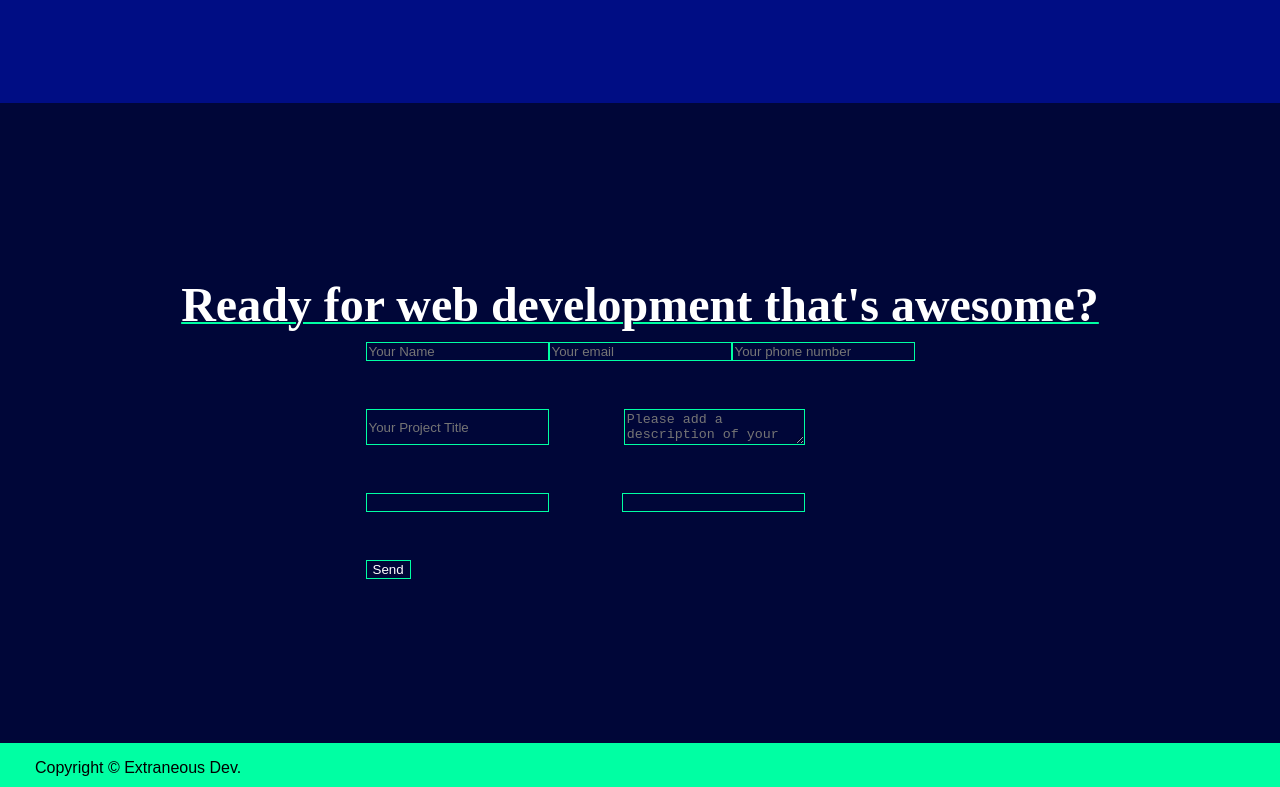
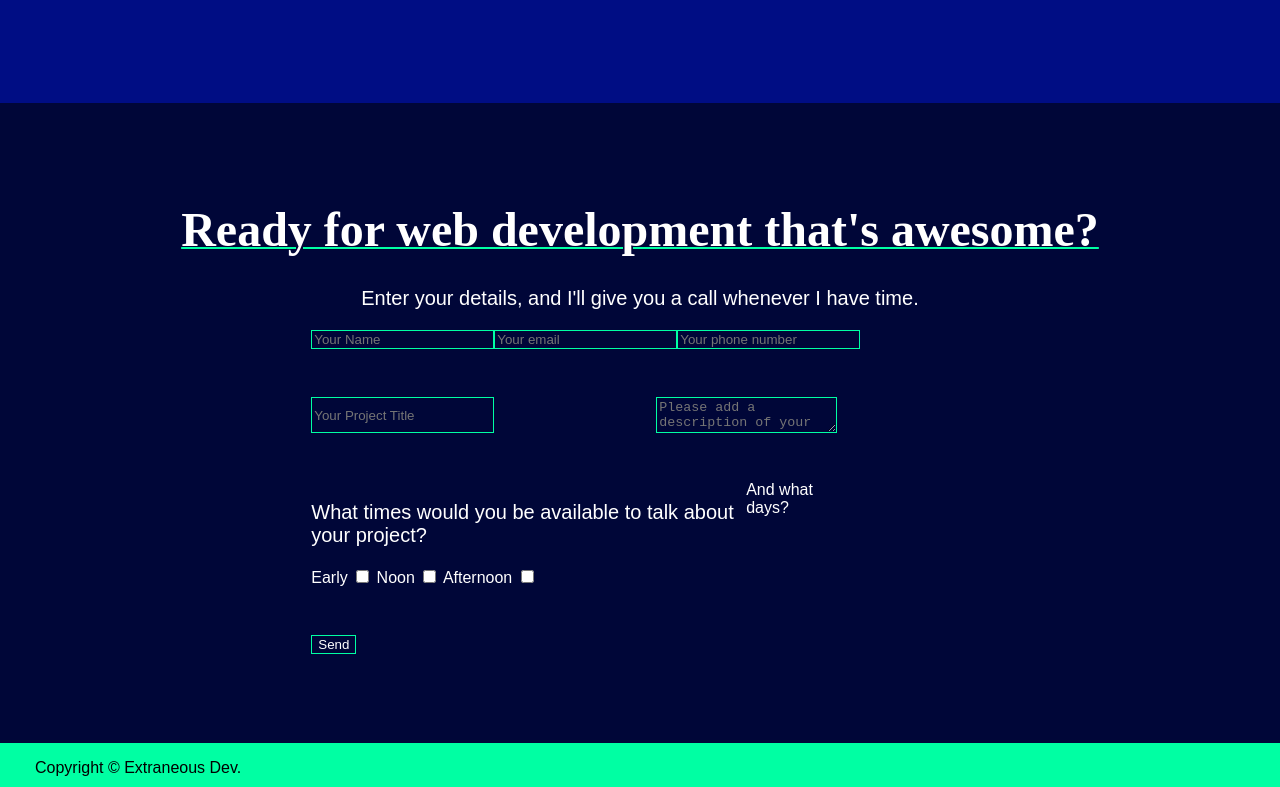
Before and after one commit to extraneous-dev/website-v1, a plain HTML site: page index.html in a window 1280 px wide. Shown: the part 3945-4732 px from the top of the page. Drawn offline with Linux system fonts and the light colour scheme.

Commit message:
small changes to form

```diff
--- a/index.html
+++ b/index.html
@@ -86,6 +86,7 @@
                 <li>Basic Google Business Profile setup</li>
                 <li>Free hosting and domain</li>
                 <li>Unlimited Updates</li>
+                <li>Analytics setup</li>
                 <li></li>
             </ul>
         </div>
@@ -103,6 +104,7 @@
     </section>
     <section>
         <h3>Ready for web development that's awesome?</h3>
+        <p>Enter your details, and I'll give you a call whenever I have time.</p>
         <form name="newProject" netlify>
             <div class="row">
             <input type="text" name="name" placeholder="Your Name" />
@@ -114,8 +116,16 @@
             <textarea name="description" placeholder="Please add a description of your project."></textarea>
         </div>
         <div class="row">
-            <input type="text" name="BBBB" />
-            <input type="text" name="CCCC" />
+            <div>
+                <p>What times would you be available to talk about your project?</p>
+                <label for="early">Early</label>
+                <input type="checkbox" value="early"/>
+                <label for="noon">Noon</label>
+                <input type="checkbox" value="noon" />
+                <label for="afternoon">Afternoon</label>
+                <input type="checkbox" value="afternoon" />
+            </div>
+            <div><span>And what days?</span></div>
         </div>
             <input type="submit" value="Send" />
 
```
